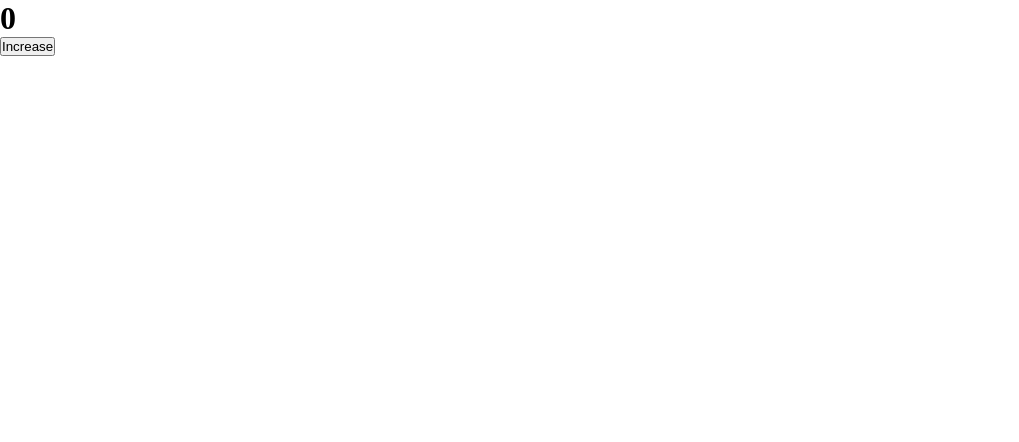
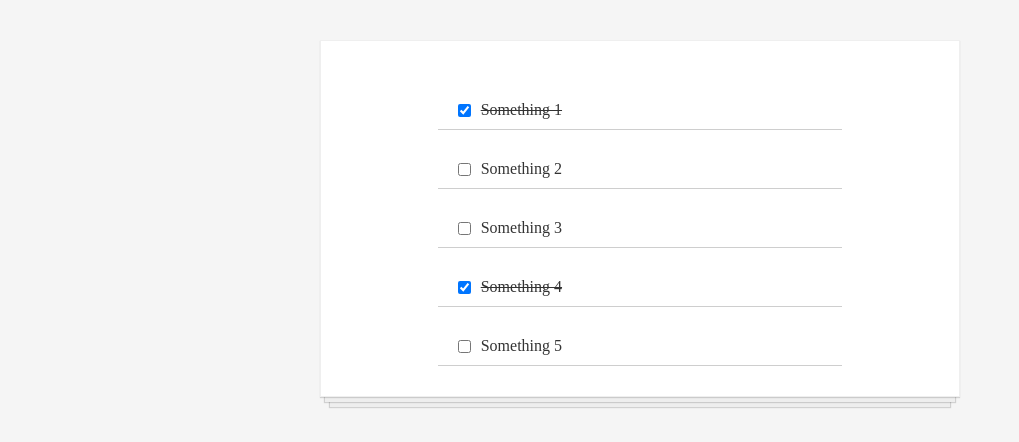
Before and after one commit to rorvts/react-meme-generator, a React (Create React App) app in the folder todo/: page / in a window 1280 px wide. Shown: the top 442 px of the page, without its empty margins (0-1019 px from the left). Built offline with nearby package versions, Linux system fonts and the light colour scheme.

Commit message:
Modifying class state

```diff
--- a/todo/src/App.js
+++ b/todo/src/App.js
@@ -1,26 +1,34 @@
 import React from "react";
 import "./styles.css";
+import todoData from "./todoData";
+import List from "./components/List/List";
 
 class App extends React.Component {
   constructor(){
     super();
     this.state = {
-      count: 0
+      todo: todoData
     }
-    this.handleClick = this.handleClick.bind(this);
+    this.handleChange = this.handleChange.bind(this);
   }
 
-  handleClick() {
+  handleChange(id){
     this.setState(prevState => {
-      return {count: prevState.count + 1}
-    })
+      const newArray = prevState.todo.map(td => {
+        if(td.id === id){
+          td.completed = !td.completed
+        }
+        return td
+      })
+      return { todo: newArray }
+    });
   }
 
   render(){
-    return (
-      <div>
-        <h1>{this.state.count}</h1>
-        <button onClick={this.handleClick}>Increase</button>
+    const todoList = this.state.todo.map(item => <List key={item.id} list={item} method={this.handleChange} />)
+    return(
+      <div className="todo-list">
+        {todoList}
       </div>
     )
   }
--- a/todo/src/components/List/List.js
+++ b/todo/src/components/List/List.js
@@ -2,18 +2,13 @@ import React from "react";
 import "./styles.css";
 
 const List = (props) => {
-  function handleCheckbox(){
-    if(props.list.completed){
-      props.list.completed = false;
-    } else {
-      props.list.completed = true;
-    }
-  }
   return (
-      <div className="todo-item">
-        <input type="checkbox" checked={props.list.completed} onChange={handleCheckbox}/>
-        <p>{props.list.text}</p>
-      </div>
+    <div className="todo-item">
+      <input type="checkbox"
+        checked={props.list.completed}
+        onChange={() => props.method(props.list.id)} />
+      <p style={props.list.completed ? {textDecoration: "line-through"} : {textDecoration: "none"}}>{props.list.text}</p>
+    </div>
   );
 }
 
```
